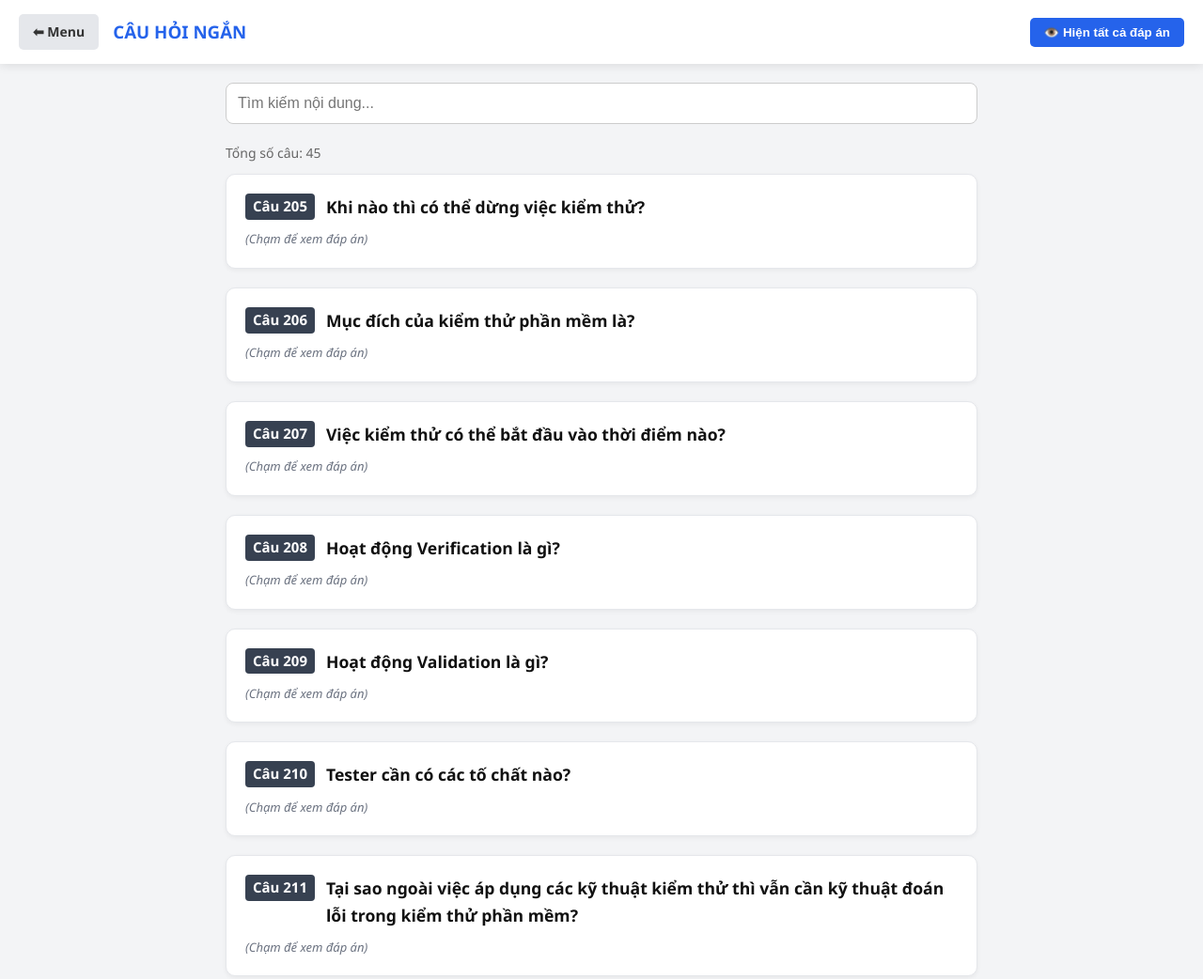
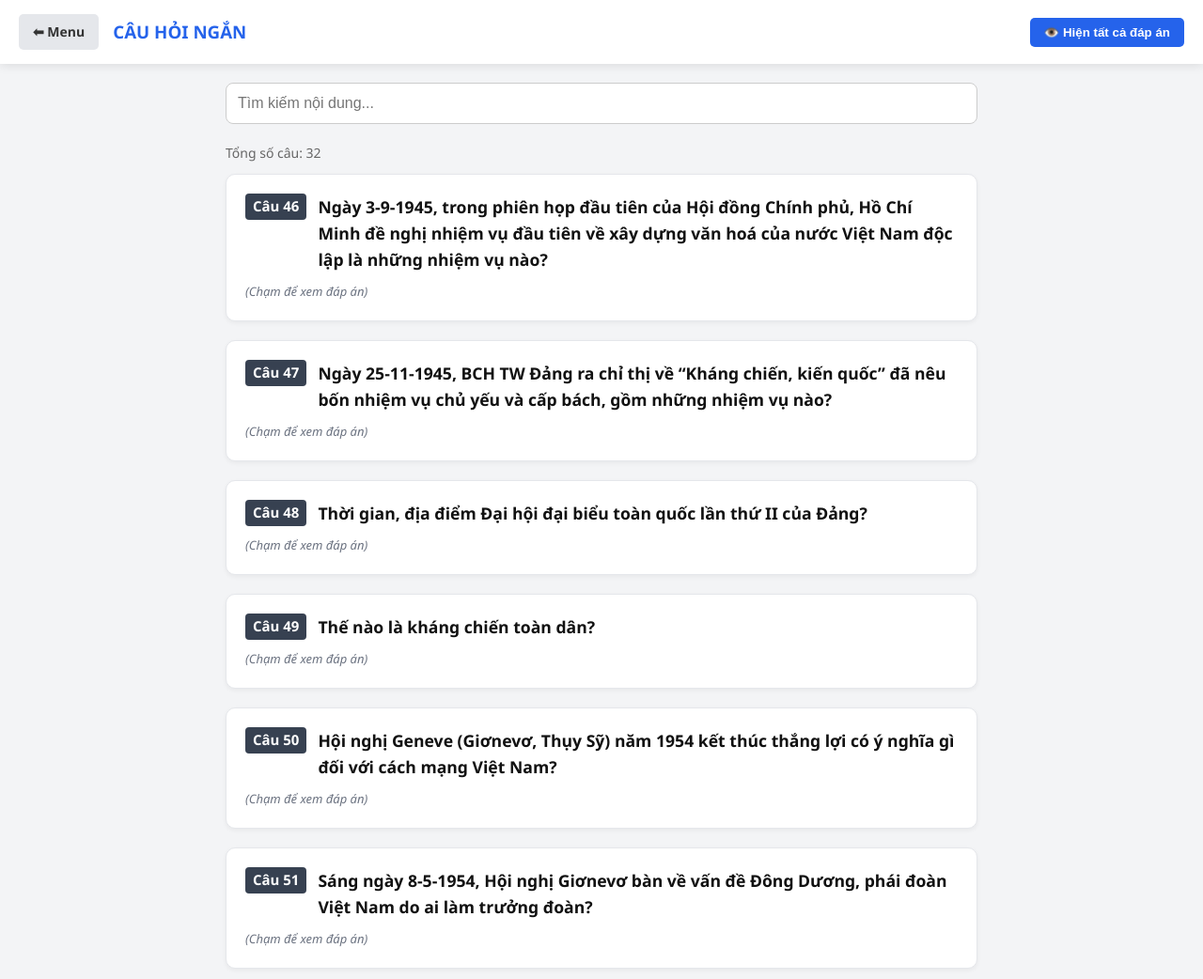
Before and after one commit to levietngocc/onthi, a plain HTML site: page cautraloingan.html in a window 1280 px wide. Shown: the top 1042 px of the page at 94% size. Drawn offline with Linux system fonts and the light colour scheme.

Commit message:
Update cautraloingan.html

```diff
--- a/cautraloingan.html
+++ b/cautraloingan.html
@@ -165,96 +165,102 @@
 <script>
 // DỮ LIỆU CỦA BẠN (Đã xử lý sạch sẽ)
 const rawData = `
-205. Khi nào thì có thể dừng việc kiểm thử?
-* Khi đáp ứng được mục tiêu chất lượng được thiết lập ngay từ khi bắt đầu dự án.
-206. Mục đích của kiểm thử phần mềm là?
-* Tìm lỗi phần mềm, tìm lỗi sớm nhất có thể,…
-207. Việc kiểm thử có thể bắt đầu vào thời điểm nào?
-* Càng sớm càng tốt, ngay khi các yêu cầu phần mềm đã được phê duyệt.
-208. Hoạt động Verification là gì?
-* Kiểm tra xem sản phẩm có đúng với yêu cầu phần mềm không? Việc phát triển phàn mềm có đúng quy trình không?
-209. Hoạt động Validation là gì?
-* Kiểm tra xem sản phẩm có đáp ứng với mong đợi của khách hàng không?
-210. Tester cần có các tố chất nào?
-* Điểm tĩnh, chăm chỉ, giỏi về phân tích, phán đoán tốt,…
-211. Tại sao ngoài việc áp dụng các kỹ thuật kiểm thử thì vẫn cần kỹ thuật đoán lỗi trong kiểm thử phần mềm?
-* Nhằm tránh các lỗi bị bỏ sót bằng các kỹ thuật thông thường, đôi khi kinh nghiệm và trực giác cũng giúp tìm ra những lỗi quan trọng.
-212. Phân biệt Kiểm thử phần mềm và Debug ?
-* Kiểm thử là tìm lỗi phần mềm và báo cáo không được tự sửa, debug tập trung vào phát hiện và sửa lỗi phần mềm.
-213. Có thể kiểm thử hoàn toàn một sản phẩm phần mềm không? Giải thích tại sao?
-* Khó có thể kiểm thử hoàn toàn một sản phẩm phần mềm theo kiểu vét cạn vì không đủ nguồn lực về thời gian, chi phí,…
-214. Tại sao phải thực hiện việc kiểm thử càng sớm càng tốt?
-* Để phát hiện lỗi sớm dẫn đến tiết kiệm các chi phí…
-215. So sánh việc kiểm thử trong các mô hình thác nước và mô hình chữ V?
-* Trong mô hình thác nước: kiểm thử chủ yếu sau khi code, còn mô hình chữ V quá trình kiểm thử rất sớm, xuyên suốt quá trình phát triển.
-216. Nêu một số chức danh liên quan đến nghề làm phần mềm?
-* Test leader, Tester, Test analyst, Automation Tester,…
-217. KTPM có phải là nghề ? Kể tên một số công ty chuyên về KTPM tại Việt Nam?
-* xem như một nghề, có nhiều công ty chuyên kiểm thử độc lập, tại VN: TMA, Logigear, FPT software,
-218. Mô hình phát triển phần mềm nào mà yêu cầu các hoạt động kiểm thử bắt đầu cùng lúc với các hoạt động phát triển.
-* V-model
-219. Kỹ thuật Review phần mềm nào mà yêu cầu các quy tắt nghiêm ngặt và thực hiện đủ cả 7 bước thực hiện?
-* Inspection
-220. Phát biểu nào phù hợp nhất hoạt động ad hoc review?
-* Không cần quy trình hoặc kế hoạch nào.
-221. Trong cuộc họp review, thì người được gọi là Moderator có nhiệm vụ gì?
-* A. Điều hành cuộc họp.
-222. Kể tên các loại kỹ thuật review?
-* Peer review, technical review, inspection, team review, adhoc review,…
-223. Nên áp dụng kỹ thuật đoán lỗi như thế nào là tốt nhất?
-* Sau khi các kỹ thuật chính thức được áp dụng, người có kinh nghiệm trong hoạt động kiểm thử.
-224. Một input nhận giá trị năm sinh trong khoảng [2000, 2010]. Các giá trị biên để kiểm thử cho input field này là?
-* 1999, 2000, 2001, 2009,2010,2011
-225. Kể tên các kỹ thuật dùng trong Black box testing?
-* Equivalence partitioning, Boundary value analysis, bảng quyết định và đoán lỗi.
-226. Test field lấy năm sinh từ [1994- 2006]. Chọn 3 test case cho 3 lớp tương đương?
-* Giá trị <1994, giá trị trong khoảng [1994- 2006] và giá trị >2006
-227. Cách kiểm thử theo kỹ thuật Boundary value analysis là gì?
-* Kiểm tra các giá trị biên, cận trên, cận dưới các giá trị biên.
-228. Kể tên ít nhất 05 loại kiểm thử phi chức năng ?
-* Peformance testing, Security, Usability testing, Cấu hình, tương thích,…
-229. Nêu các bước để kiểm thử Equivalence partitioning?
-* Lập bảng tương đương (gồm hợp lệ và không hợp lệ)->suy dẫn các test case dựa trên các lớp tương đương hợp lệ và không hợp lệ.
-230. Nêu ưu điểm chính của việc sử dụng kỹ thuật Equivalence partitioning?
-* Giúp giảm thiểu số test case so với việc vét cạn mà không ảnh hưởng nhiều đến chất lượng kiểm thử.
-235. Đồ thị dòng điều khiển của một chương trình là một đồ thị có hướng G-, trong đó N và E là gì ?
-* N là tập các đỉnh, E là tập các cạnh
-236. Kiểm thử hộp trắng được áp dụng chủ yếu vào giai đoạn nào của kiểm thử phần mềm?
-* Unit testing
-237. Kể tên những kỹ thuật White box testing?
-* Basic Path Testing(đường dẫn cơ bản), Kiểm thử vòng lặp (Loop Testing), Kiểm thử rẽ nhánh (Branch Testing)
-238. Thời điểm nào có thể tiến hành White box Testing?
-* Sau giai đoạn code.
-239. Phân biệt Kỹ thuật kiểm thử Black box Testing và White box Testing?
-* White box Testing cho phép kiểm tra cấu trúc của chương trình, Black box Testing dựa vào đầu vào và đầu ra mà không quan tâm đến cấu trúc.
-241. Kiểm thử rẽ nhánh là?
-* Thực hiện nhánh đúng và sai của điều kiện kết hợp mỗi nhánh ít nhât 1 lần
-242. Thực hiện White box testing theo tiêu chí bao phủ câu lệnh là?
-* Mỗi lệnh được thực thi ít nhất 1 lần.
-243. Thực hiện White box testing theo tiêu chí bao phủ quyết định là?
-* Mỗi điểm quyết định luận lý đều được thực hiện ít nhất 1 lần cho trường hợp TRUE lẫn FALSE.
-244. Compatibility testing là gì?
-* Là kiểm tra phần mềm được kiểm thử có tương thích với các phần mềm khác trên cùng máy tính, trên cùng hệ thống, thậm chí việc chia sẻ dữ liệu giữa các phiên bản khác nhau của cùng phần mềm.
-245. Configuration testing là gì?
-* A. Kiểm tra phần mềm chạy được trên các máy tính khác nhau, với các cấu hình phần cứng khác nhau hay không.
-246. Khi nào có thể thực hiện Kiểm thử tương thích?
-* Sau khi kiểm thử chức năng trong giai đoạn System testing
-247. Tại sao cần kiểm thử tương thích?
-* Nếu các phần mềm có thể tác động nhau trong cùng máy hoặc hệ thống dẫn đến hoạt động sai, lỗi
-248. Sự cần thiết của Configuration testing?
-* Một phần mềm có thể chạy tốt với cấu hình phần cứng này nhưng chạy không tốt hoặc thậm chí không chạy trên cấu hình phần cứng khác nên cần kiểm tra đầy đủ trước khi phát hành.
-249. Khi Configuration testing mà ta không đủ các loại phần cứng cần thiết để kiểm tra thì làm sao?
-* Có thể mượn, thuê, mua thêm nhưng cũng có thể dùng phần mềm giả lập phần cứng tương ứng.
-250. Ưu điểm chính của phương pháp Integration testing từ trên xuống dưới (Top-down) là gì?
-* C. Kiểm thử ngay chức năng điều khiển hệ thống
-251. Integration testing bottom-up có những thuận lợi chính?
-* Không cần viết stub mà chỉ cần drive để gọi module cần kiểm tra
-252. Những nội dung cần có trong mỗi test case là gì?
-* Test ID, điều kiện thực hiện, mô tả test case, test data, kết quả mong đợi, kết quả thực tế,…
-253. Định nghĩa về Test case là?
-* Còn gọi là ca kiểm thử, là tập hợp các đầu vào (input), điều kiện thực hiện và kết quả mong đợi được phát triển cho một mục kiểm tra cụ thể.
-254. Nếu một kết quả mong đợi không được xác định cụ thể thì?
-* C. Rất khó khăn cho việc xác định là test đó pass hay fail
+46. Ngày 3-9-1945, trong phiên họp đầu tiên của Hội đồng Chính phủ, Hồ Chí Minh đề nghị nhiệm vụ đầu tiên về xây dựng văn hoá của nước Việt Nam độc lập là những nhiệm vụ nào?
+* Chống nạn mù chữ và giáo dục lại tinh thần nhân dân.
+
+47. Ngày 25-11-1945, BCH TW Đảng ra chỉ thị về “Kháng chiến, kiến quốc” đã nêu bốn nhiệm vụ chủ yếu và cấp bách, gồm những nhiệm vụ nào?
+* Củng cố chính quyền cách mạng; chống thực dân Pháp xâm lược; bài trừ nội phản; cải thiện đời sống nhân dân.
+
+48. Thời gian, địa điểm Đại hội đại biểu toàn quốc lần thứ II của Đảng?
+* Từ ngày 11 đến 19-2-1951, tại xã Vinh Quang (nay là Kim Bình), huyện Chiêm Hóa, tỉnh Tuyên Quang.
+
+49. Thế nào là kháng chiến toàn dân?
+* Là đem toàn bộ sức dân, tài dân, lực dân; động viên toàn dân tham gia kháng chiến.
+
+50. Hội nghị Geneve (Giơnevơ, Thụy Sỹ) năm 1954 kết thúc thắng lợi có ý nghĩa gì đối với cách mạng Việt Nam?
+* Mở ra trang sử mới cho dân tộc Việt Nam và mở đường cho cuộc đấu tranh giành độc lập, thống nhất của ba nước Đông Dương.
+
+51. Sáng ngày 8-5-1954, Hội nghị Giơnevơ bàn về vấn đề Đông Dương, phái đoàn Việt Nam do ai làm trưởng đoàn?
+* Phạm Văn Đồng.
+
+52. Tháng 9-1960, Đại hội đại biểu toàn quốc lần thứ III của Đảng xác định đường lối chung của cách mạng Việt Nam là gì?
+* Đẩy mạnh cách mạng xã hội chủ nghĩa ở miền Bắc; tiến hành cách mạng dân tộc dân chủ nhân dân ở miền Nam; thực hiện thống nhất đất nước.
+
+53. Tháng 9-1960, Đại hội III của Đảng đã nêu triển vọng của cuộc kháng chiến chống Mỹ cứu nước như thế nào?
+* Ta nhất định thắng, Mỹ nhất định thua; giải phóng miền Nam, thống nhất đất nước.
+
+54. Ngày 15-2-1961, các lực lượng vũ trang ở miền Nam được thống nhất với tên gọi là gì?
+* Quân giải phóng miền Nam Việt Nam.
+
+55. Cuộc Tổng tiến công và nổi dậy mùa Xuân năm 1975 bắt đầu và kết thúc vào thời gian nào?
+* Từ ngày 10-3 đến ngày 30-4-1975.
+
+56. Cương lĩnh chính trị đầu tiên xác định nhiệm vụ chủ yếu trước mắt của cách mạng Việt Nam là gì?
+* Đánh đổ đế quốc Pháp và phong kiến, làm cho nước Nam hoàn toàn độc lập.
+
+57. Cương lĩnh chính trị đầu tiên xác định lực lượng cách mạng gồm những giai cấp nào, giai cấp nào lãnh đạo?
+* Công nhân và nông dân là lực lượng cơ bản; giai cấp công nhân lãnh đạo.
+
+58. Nêu quy luật ra đời của Đảng Cộng sản Việt Nam.
+* Kết hợp chủ nghĩa Mác – Lênin, phong trào công nhân và phong trào yêu nước.
+
+59. Nêu vai trò lãnh đạo của Đảng Cộng sản Đông Dương trong Luận cương Chính trị tháng 10-1930.
+* Đảng là lực lượng lãnh đạo cách mạng, quyết định thắng lợi.
+
+60. Trong chuyển hướng chỉ đạo chiến lược của Đảng (1939-1945), nhiệm vụ trung tâm là gì?
+* Xúc tiến chuẩn bị khởi nghĩa vũ trang.
+
+61. Ngày 3-9-1945, trong phiên họp đầu tiên của Hội đồng Chính phủ, Hồ Chí Minh đề nghị nhiệm vụ đầu tiên về xây dựng văn hoá là gì?
+* Chống nạn mù chữ và giáo dục lại tinh thần nhân dân.
+
+62. Chỉ thị “Kháng chiến, kiến quốc” (25-11-1945) nêu những nhiệm vụ nào?
+* Củng cố chính quyền cách mạng; chống thực dân Pháp xâm lược; bài trừ nội phản; cải thiện đời sống nhân dân.
+
+63. Thời gian, địa điểm Đại hội đại biểu toàn quốc lần thứ II của Đảng?
+* Từ ngày 11 đến 19-2-1951, tại xã Vinh Quang (Kim Bình), Chiêm Hóa, Tuyên Quang.
+
+64. Thế nào là kháng chiến toàn dân?
+* Huy động toàn bộ sức dân, tài dân, lực dân tham gia kháng chiến.
+
+65. Ý nghĩa thắng lợi của Hội nghị Giơnevơ năm 1954 đối với cách mạng Việt Nam?
+* Mở ra trang sử mới và tạo cơ sở cho đấu tranh thống nhất đất nước.
+
+66. Nêu quy luật ra đời của Đảng Cộng sản Việt Nam.
+* Kết hợp chủ nghĩa Mác – Lênin với phong trào công nhân và phong trào yêu nước.
+
+67. Vai trò lãnh đạo của Đảng Cộng sản Đông Dương trong Luận cương 10-1930?
+* Lãnh đạo, tổ chức và chỉ đạo cách mạng.
+
+68. Nhiệm vụ trung tâm trong chuyển hướng chiến lược của Đảng (1939-1945) là gì?
+* Xúc tiến chuẩn bị khởi nghĩa vũ trang.
+
+69. Ý nghĩa của chủ trương chuyển hướng chiến lược của Đảng giai đoạn 1939-1945?
+* Dẫn đường cho nhân dân giành độc lập dân tộc.
+
+70. Nguyên tắc xây dựng nền văn hóa mới Việt Nam trong Đề cương Văn hóa 1943?
+* Dân tộc hóa, khoa học hóa, đại chúng hóa.
+
+71. Ngày 3-9-1945, Hồ Chí Minh đề nghị nhiệm vụ đầu tiên về văn hóa là gì?
+* Chống nạn mù chữ và giáo dục lại tinh thần nhân dân.
+
+72. Chỉ thị “Kháng chiến, kiến quốc” nêu bốn nhiệm vụ gì?
+* Củng cố chính quyền; chống Pháp; bài trừ nội phản; cải thiện đời sống nhân dân.
+
+73. Thời gian, địa điểm Đại hội đại biểu toàn quốc lần thứ II của Đảng?
+* Từ ngày 11 đến 19-2-1951, tại Kim Bình, Chiêm Hóa, Tuyên Quang.
+
+74. Thế nào là kháng chiến toàn dân?
+* Toàn dân tham gia kháng chiến bằng mọi lực lượng.
+
+75. Ý nghĩa thắng lợi Hội nghị Giơnevơ 1954?
+* Mở ra thời kỳ mới cho cách mạng Việt Nam và Đông Dương.
+
+76. Giải phóng miền Nam, thống nhất đất nước vào ngày tháng năm nào?
+* 30-4-1975.
+
+77. Kháng chiến chống thực dân Pháp 9 năm kết thúc vào ngày tháng năm nào?
+* 7-5-1954.
+
 `;
 
   function parseData(text) {
```
